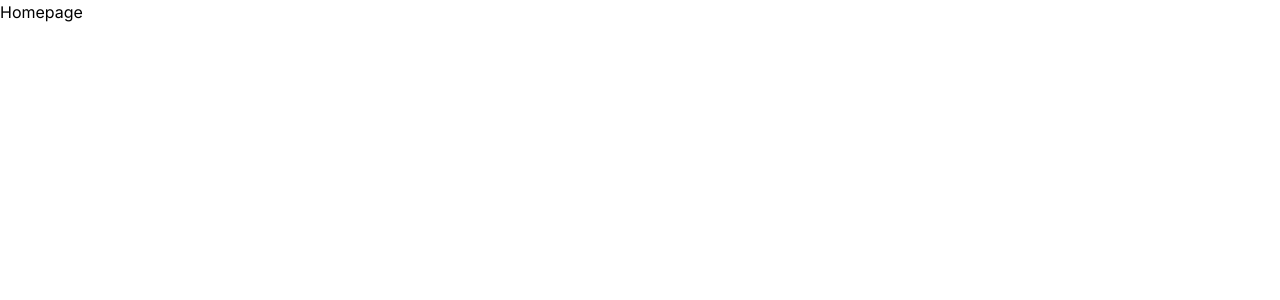
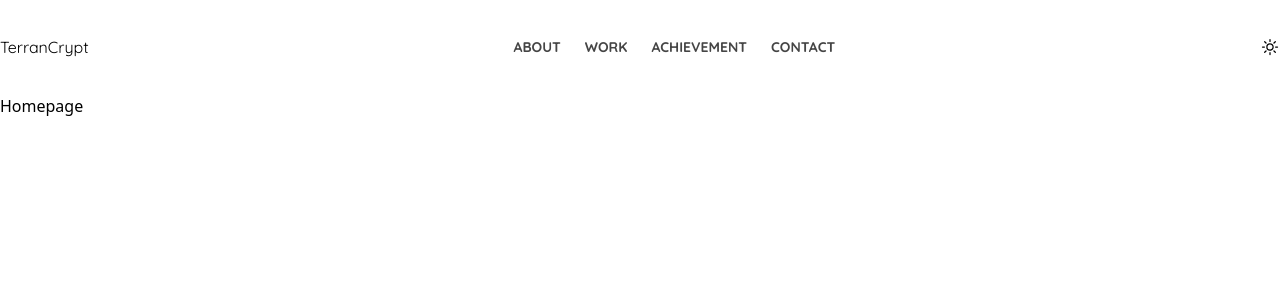
Before and after one commit to terrancrypt/terran, a Next.js app: page / in a window 1280 px wide. Shown: the top 300 px of the page. Built offline with nearby package versions, Linux system fonts and the light colour scheme.

Commit message:
create themeprovider

```diff
--- a/package.json
+++ b/package.json
@@ -10,6 +10,7 @@
   },
   "dependencies": {
     "@ant-design/cssinjs": "^1.17.0",
+    "@heroicons/react": "^2.0.18",
     "@types/node": "20.6.0",
     "@types/react": "18.2.21",
     "@types/react-dom": "18.2.7",
@@ -18,6 +19,7 @@
     "eslint": "8.49.0",
     "eslint-config-next": "13.4.19",
     "next": "13.4.19",
+    "next-themes": "^0.2.1",
     "postcss": "8.4.29",
     "react": "18.2.0",
     "react-dom": "18.2.0",
--- /dev/null
+++ b/src/app/fonts.ts
@@ -0,0 +1,6 @@
+import { M_PLUS_1p, Quicksand } from "next/font/google";
+
+export const mPlus1p = Quicksand({
+  subsets: ["latin"],
+  weight: ["300", "400", "500", "700"],
+});
--- a/src/app/layout.tsx
+++ b/src/app/layout.tsx
@@ -1,11 +1,9 @@
-import React from "react";
-import { Inter } from "next/font/google";
-
 import StyledComponentsRegistry from "../lib/AntdRegistry";
 
 import "./globals.css";
-
-const inter = Inter({ subsets: ["latin"] });
+import Header from "@/components/Header/Header";
+import { ThemeProvider } from "./theme-provider";
+import { mPlus1p } from "./fonts";
 
 export const metadata = {
   title: "terrancrypt",
@@ -14,8 +12,11 @@ export const metadata = {
 
 const RootLayout = ({ children }: { children: React.ReactNode }) => (
   <html lang="en">
-    <body className={inter.className}>
-      <StyledComponentsRegistry>{children}</StyledComponentsRegistry>
+    <body className={mPlus1p.className && "container mx-auto"}>
+      <ThemeProvider attribute="class" defaultTheme="system" enableSystem>
+        <Header />
+        <StyledComponentsRegistry>{children}</StyledComponentsRegistry>
+      </ThemeProvider>
     </body>
   </html>
 );
--- /dev/null
+++ b/src/app/theme-provider.tsx
@@ -0,0 +1,8 @@
+"use client";
+import * as React from "react";
+import { ThemeProvider as NextThemesProvider } from "next-themes";
+import type { ThemeProviderProps } from "next-themes/dist/types";
+
+export function ThemeProvider({ children, ...props }: ThemeProviderProps) {
+  return <NextThemesProvider {...props}>{children}</NextThemesProvider>;
+}
--- /dev/null
+++ b/src/components/Header/Header.tsx
@@ -0,0 +1,22 @@
+import Link from "next/link";
+import { ThemeSwitcher } from "../ThemeSwitcher/ThemeSwitcher";
+import { mPlus1p } from "@/app/fonts";
+
+const Header = () => {
+  return (
+    <div
+      className={`py-[35px] flex justify-between items-center ${mPlus1p.className}`}
+    >
+      <Link href="/">TerranCrypt</Link>
+      <nav className="space-x-6 uppercase text-sm font-bold text-[#454545]">
+        <a href="">About</a>
+        <a href="">Work</a>
+        <a href="">Achievement</a>
+        <a href="">Contact</a>
+      </nav>
+      <ThemeSwitcher />
+    </div>
+  );
+};
+
+export default Header;
--- /dev/null
+++ b/src/components/ThemeSwitcher/ThemeSwitcher.tsx
@@ -0,0 +1,30 @@
+"use client";
+import { useState, useEffect } from "react";
+import { useTheme } from "next-themes";
+import { SunIcon, MoonIcon } from "@heroicons/react/24/outline";
+
+export const ThemeSwitcher = () => {
+  const [mounted, setMounted] = useState(false);
+  const { theme, setTheme } = useTheme();
+
+  useEffect(() => {
+    setMounted(true);
+  }, []);
+
+  if (!mounted) {
+    return null;
+  }
+
+  return (
+    <button
+      className={``}
+      onClick={() => setTheme(theme === "dark" ? "light" : "dark")}
+    >
+      {theme === "light" ? (
+        <MoonIcon className="w-4 h-4" />
+      ) : (
+        <SunIcon className="w-5 h-5" />
+      )}
+    </button>
+  );
+};
```
Also changed, not shown: 1 other file (tests, documents, lock files or other folders).
